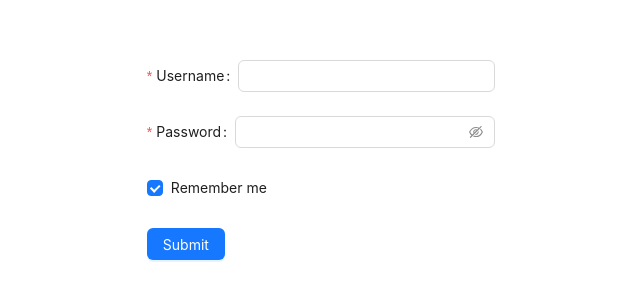
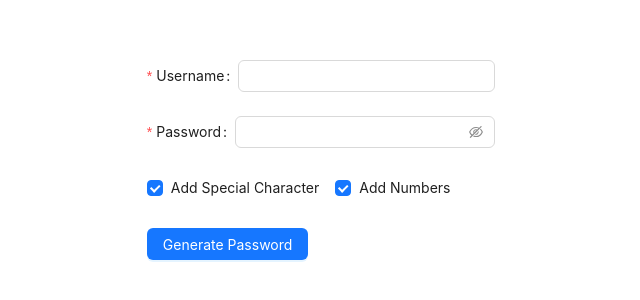
Before and after one commit to heejet/PwdGen, a React (Create React App) app: page / in a window 1280 px wide. Shown: the part 228-528 px from the top of the page, without its empty margins (319-959 px from the left). Built offline with nearby package versions, Linux system fonts and the light colour scheme.

Commit message:
Add  checkbox to format password

```diff
--- a/src/components/PasswordForm/PasswordForm.js
+++ b/src/components/PasswordForm/PasswordForm.js
@@ -1,6 +1,20 @@
 import { Button, Checkbox, Form, Input } from "antd";
 
 import "./PasswordForm.css";
+import { CONSTANTS } from "../../utils/constants";
+
+const passwordFormatOptions = [
+  {
+    label: "Add Special Character",
+    value: CONSTANTS.PASSWORD_FORMATS.ADD_SPECIAL_CHARACTER,
+  },
+  { label: "Add Numbers", value: CONSTANTS.PASSWORD_FORMATS.ADD_NUMBERS },
+];
+
+const initialPasswordFormatValues = [
+  CONSTANTS.PASSWORD_FORMATS.ADD_SPECIAL_CHARACTER,
+  CONSTANTS.PASSWORD_FORMATS.ADD_NUMBERS,
+];
 
 const onFinish = (values) => {
   console.log("Success:", values);
@@ -10,12 +24,16 @@ const onFinishFailed = (errorInfo) => {
   console.log("Failed:", errorInfo);
 };
 
+const onChange = (checkedValues) => {
+  console.log("checked = ", checkedValues);
+};
+
 const PasswordForm = () => {
   return (
     <Form
       name="basic"
       initialValues={{
-        remember: true,
+        passwordFormat: initialPasswordFormatValues,
       }}
       onFinish={onFinish}
       onFinishFailed={onFinishFailed}
@@ -47,13 +65,13 @@ const PasswordForm = () => {
         <Input.Password />
       </Form.Item>
 
-      <Form.Item name="remember" valuePropName="checked">
-        <Checkbox>Remember me</Checkbox>
+      <Form.Item name="passwordFormat">
+        <Checkbox.Group options={passwordFormatOptions} onChange={onChange} />
       </Form.Item>
 
       <Form.Item>
         <Button type="primary" htmlType="submit">
-          Submit
+          Generate Password
         </Button>
       </Form.Item>
     </Form>
--- /dev/null
+++ b/src/utils/constants.js
@@ -0,0 +1,6 @@
+export const CONSTANTS = {
+  PASSWORD_FORMATS: {
+    ADD_SPECIAL_CHARACTER: "addSpecialCharacter",
+    ADD_NUMBERS: "addNumbers",
+  },
+};
```
